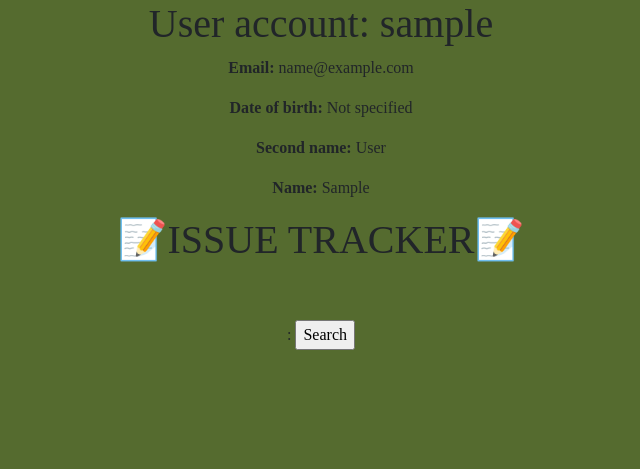
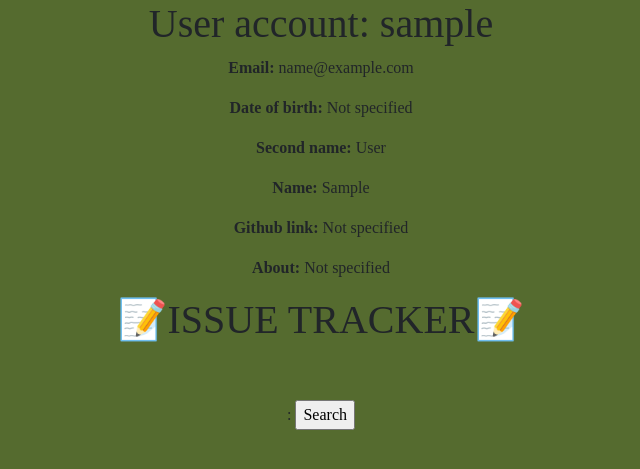
Before and after one commit to nishanova73/issue-tracker, a Django app: page /accounts/1/ in a window 1280 px wide. Shown: the part 72-541 px from the top of the page, without its empty margins (319-959 px from the left). Run offline with Django 4.2, Linux system fonts and the light colour scheme; the visitor is signed in with stand-in values (Sample User, id 1); data comes from the database, SQL or seed files in the repository; parts of the project's set-up code (start-up, migrations or seed data) failed here and were passed over.

Commit message:
hw-60 updated profile view, created github link, about and avatar image

```diff
--- a/source/accounts/templates/profile.html
+++ b/source/accounts/templates/profile.html
@@ -6,6 +6,8 @@
     <p><strong>Date of birth: </strong>{{ user_object.profile.birth_date|date:'d.m.Y'|default:"Not specified" }}</p>
     <p><strong>Second name: </strong>{{ user_object.last_name|default:"Not specified" }}</p>
     <p><strong>Name: </strong>{{ user_object.first_name|default:"Not specified" }}</p>
+    <p><strong>Github link: </strong>{{ user_object.link|default:"Not specified" }}</p>
+    <p><strong>About: </strong>{{ user_object.about_field|default:"Not specified" }}</p>
 
     {% if user_object.profile.avatar %}
         <img src="{{ user_object.profile.avatar.url }}" alt="user avatar">
```
